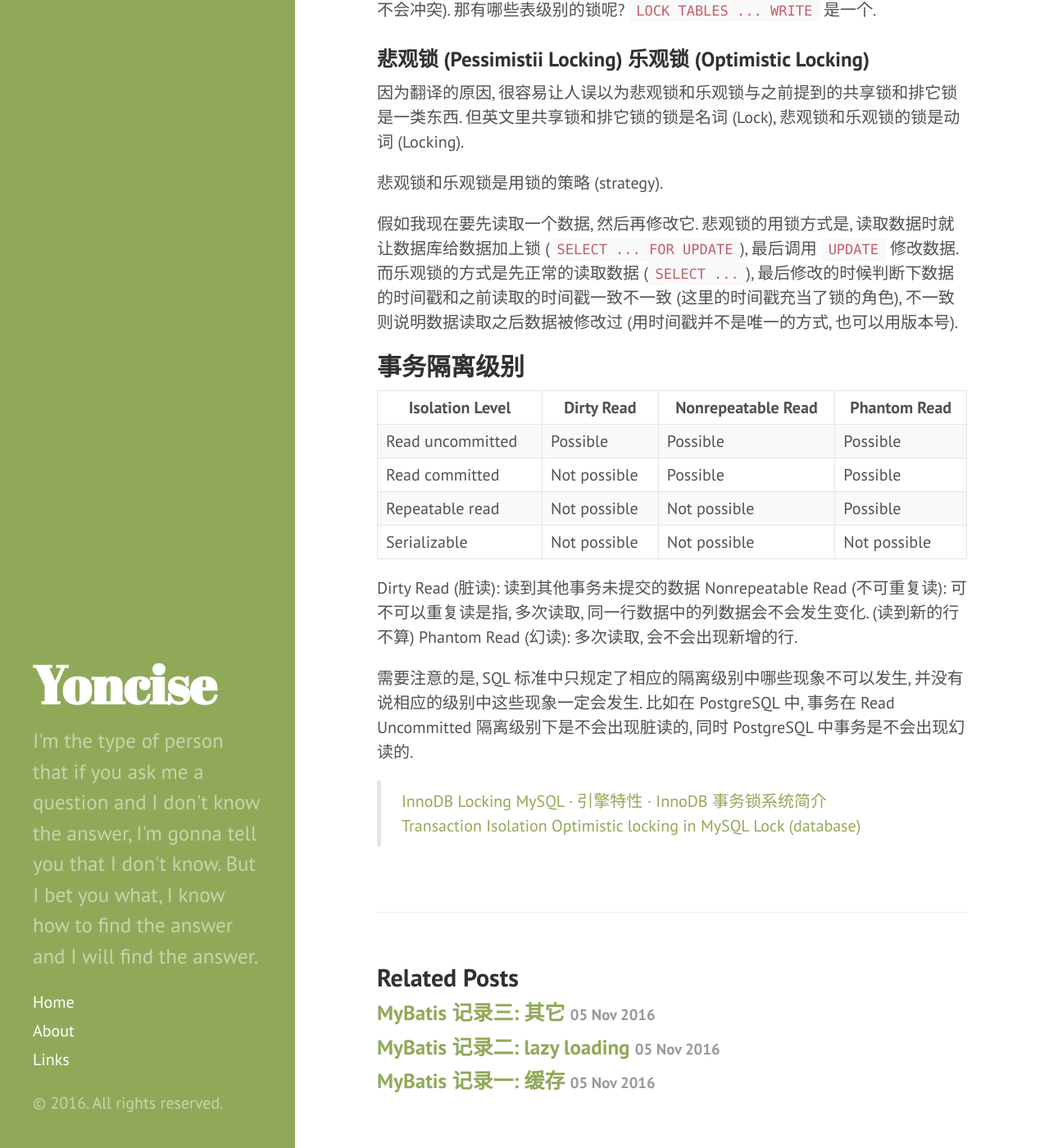
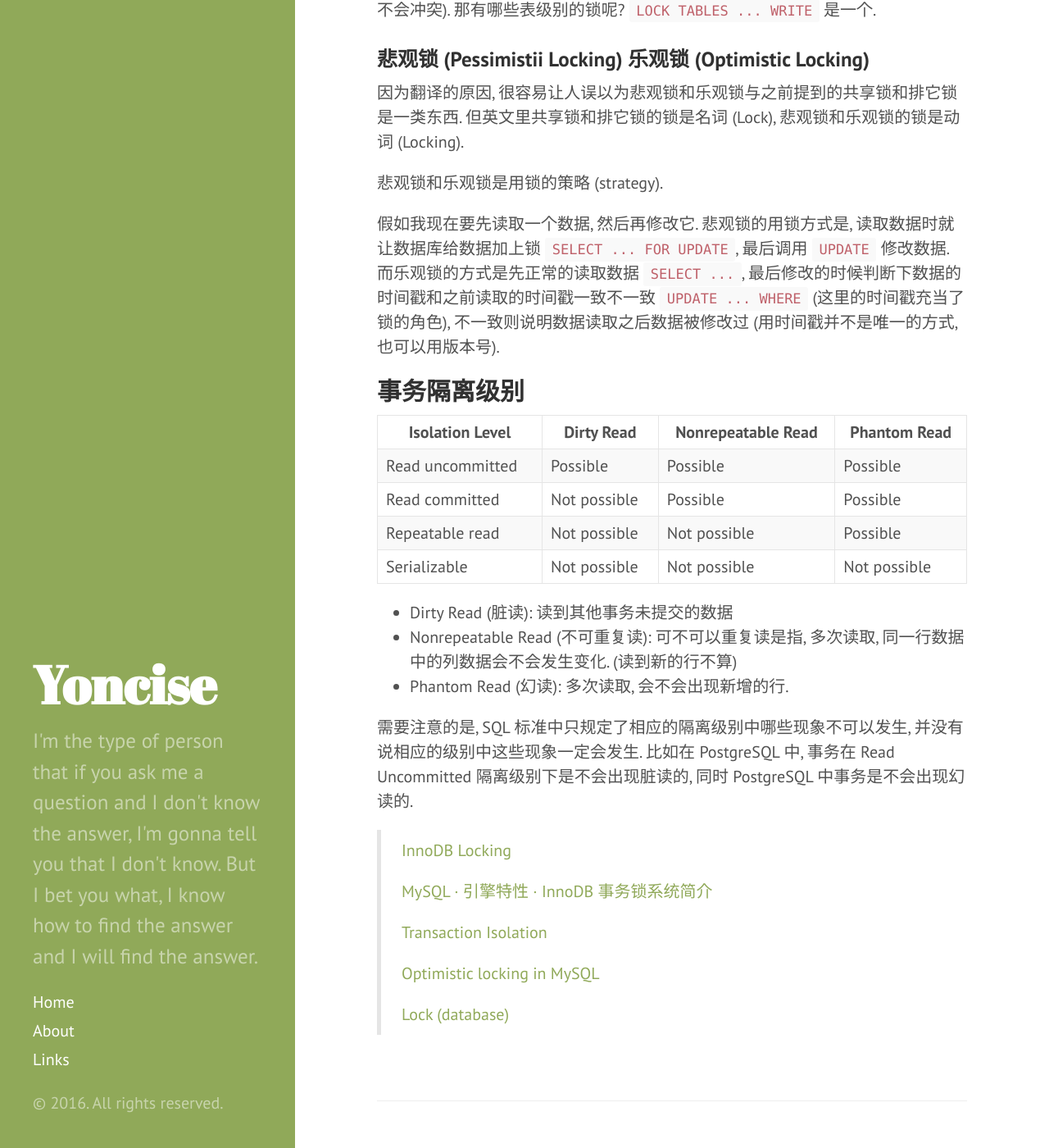
Before and after one commit to yoncise/yoncise.github.io, a Jekyll site: the page built from _posts/2016-11-07-MySQL-锁相关.md, in a window 1280 px wide and 1400 px high, scrolled down 1533 px. Shown: the whole window at 82% size. Built offline with Jekyll 4.4.1, drawn with Linux system fonts in a browser that asks for light colours; some of the changed text lies outside the part shown.

Commit message:
fix typo

```diff
--- a/_posts/2016-11-07-MySQL-锁相关.md
+++ b/_posts/2016-11-07-MySQL-锁相关.md
@@ -59,9 +59,9 @@ InnoDB *表级锁* 是通过意向锁实现的, 意向锁有两种: Intention sh
 悲观锁和乐观锁是用锁的策略 (strategy).
 
 假如我现在要先读取一个数据, 然后再修改它. 悲观锁的用锁方式是,
-读取数据时就让数据库给数据加上锁 (`SELECT ... FOR UPDATE`), 最后调用 `UPDATE` 修改数据.
-而乐观锁的方式是先正常的读取数据 (`SELECT ...`),
-最后修改的时候判断下数据的时间戳和之前读取的时间戳一致不一致 (这里的时间戳充当了锁的角色),
+读取数据时就让数据库给数据加上锁 `SELECT ... FOR UPDATE`, 最后调用 `UPDATE` 修改数据.
+而乐观锁的方式是先正常的读取数据 `SELECT ...`,
+最后修改的时候判断下数据的时间戳和之前读取的时间戳一致不一致 `UPDATE ... WHERE` (这里的时间戳充当了锁的角色),
 不一致则说明数据读取之后数据被修改过 (用时间戳并不是唯一的方式, 也可以用版本号).
 
 ## 事务隔离级别
@@ -73,16 +73,20 @@ InnoDB *表级锁* 是通过意向锁实现的, 意向锁有两种: Intention sh
 | Repeatable read | Not possible | Not possible | Possible |
 | Serializable | Not possible | Not possible | Not possible |
 
-Dirty Read (脏读): 读到其他事务未提交的数据
-Nonrepeatable Read (不可重复读): 可不可以重复读是指, 多次读取, 同一行数据中的列数据会不会发生变化. (读到新的行不算)
-Phantom Read (幻读): 多次读取, 会不会出现新增的行.
+- Dirty Read (脏读): 读到其他事务未提交的数据
+- Nonrepeatable Read (不可重复读): 可不可以重复读是指, 多次读取, 同一行数据中的列数据会不会发生变化. (读到新的行不算)
+- Phantom Read (幻读): 多次读取, 会不会出现新增的行.
 
 需要注意的是, SQL 标准中只规定了相应的隔离级别中哪些现象不可以发生,
 并没有说相应的级别中这些现象一定会发生. 比如在 PostgreSQL 中,
 事务在 Read Uncommitted 隔离级别下是不会出现脏读的, 同时 PostgreSQL 中事务是不会出现幻读的.
 
 > [InnoDB Locking](https://dev.mysql.com/doc/refman/5.7/en/innodb-locking.html)
+>
 > [MySQL · 引擎特性 · InnoDB 事务锁系统简介](http://mysql.taobao.org/monthly/2016/01/01/)
+>
 > [Transaction Isolation](https://www.postgresql.org/docs/9.1/static/transaction-iso.html)
+>
 > [Optimistic locking in MySQL](http://stackoverflow.com/a/18806907/2408447)
+>
 > [Lock (database)](https://en.wikipedia.org/wiki/Lock_(database))
```
Also changed, not shown: other parts of _posts/2016-11-07-MySQL-锁相关.md (+4 -4 lines).
